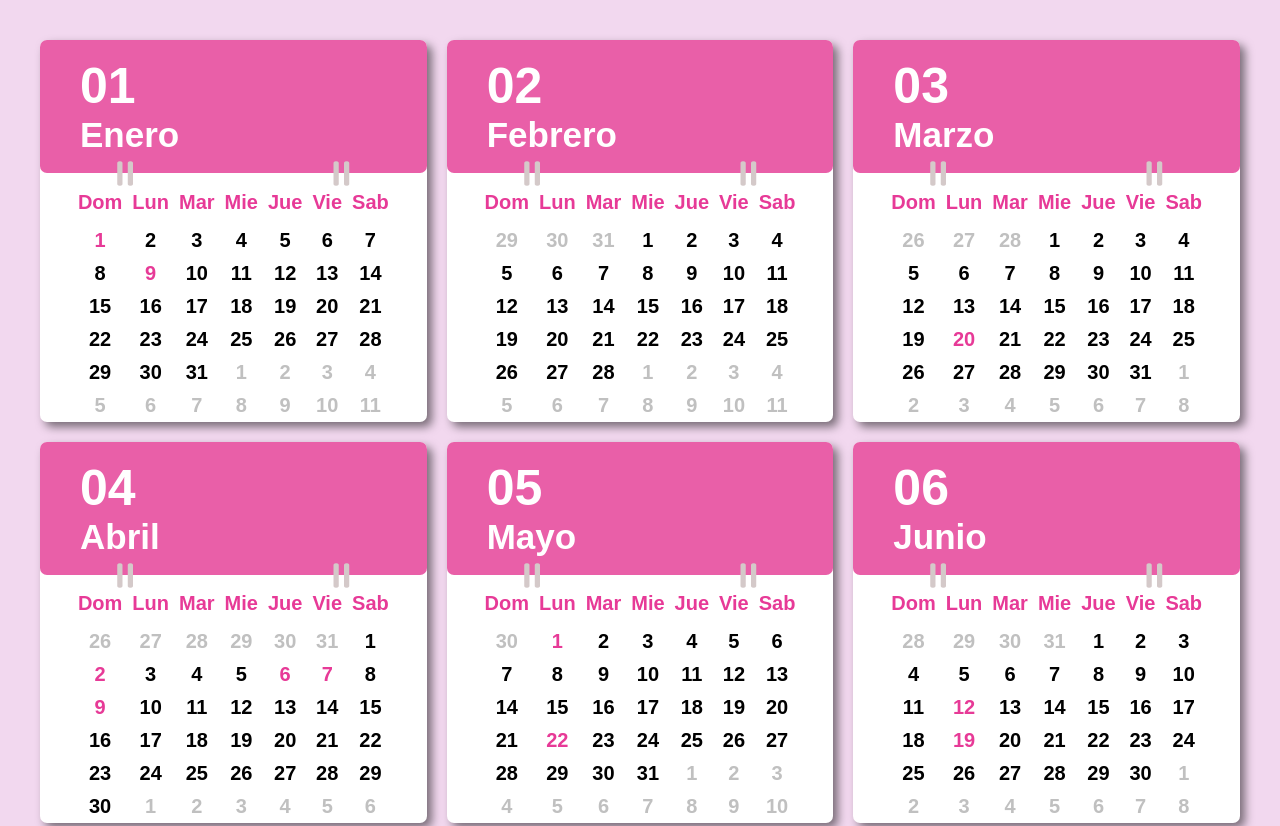
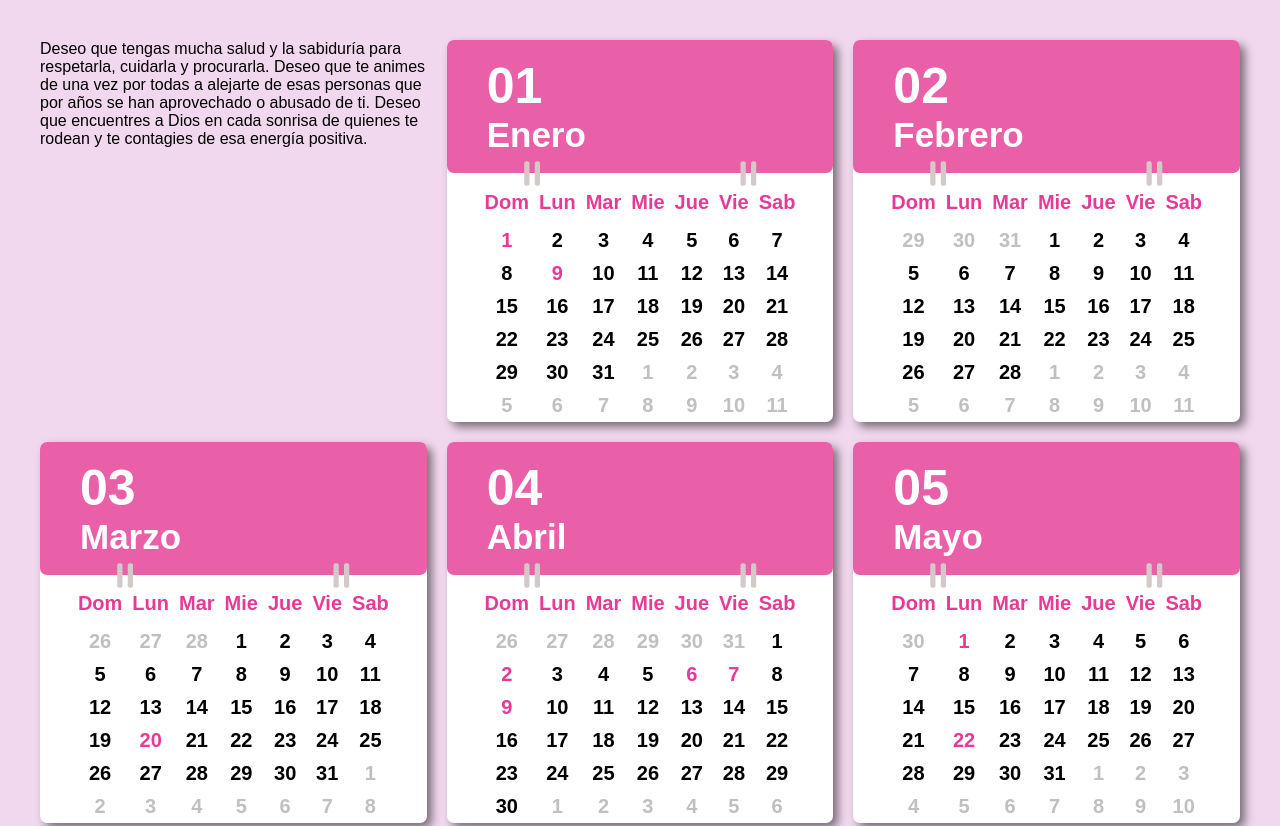
Before and after one commit to DanielaWandurraga/Calendario, a plain HTML site: page index.html in a window 1280 px wide. Shown: the top 826 px of the page. Drawn offline with Linux system fonts and the light colour scheme.

Commit message:
Add files via upload

```diff
--- a/index.html
+++ b/index.html
@@ -11,6 +11,9 @@
 
 <body>
     <div class="contenedor">
+        <div class="deseos">
+            <p>Deseo que tengas mucha salud y la sabiduría para respetarla, cuidarla y procurarla. Deseo que te animes de una vez por todas a alejarte de esas personas que por años se han aprovechado o abusado de ti. Deseo que encuentres a Dios en cada sonrisa de quienes te rodean y te contagies de esa energía positiva.</p>
+        </div>
         <div class="cards">
             <div class="titulo_card">
                 <p class="dia">01</p>
```
